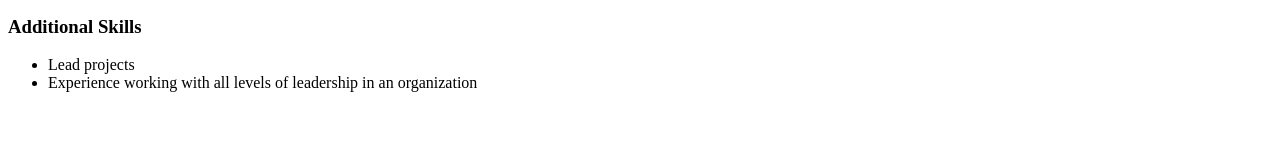
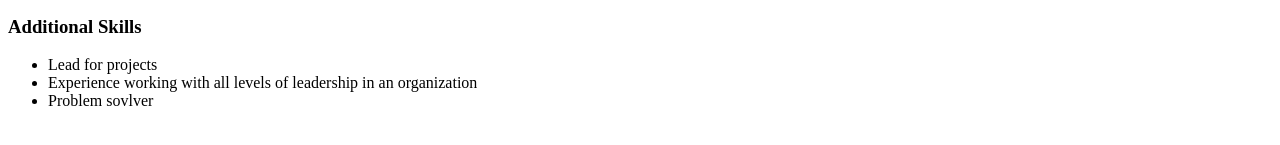
Before and after one commit to mrmichaelgallen/mrmichaelgallen.github.io, a plain HTML site: page index.html in a window 1280 px wide. Shown: the part 553-698 px from the top of the page. Drawn offline with Linux system fonts and the light colour scheme.

Commit message:
Update index.html

```diff
--- a/index.html
+++ b/index.html
@@ -30,8 +30,9 @@ Currently enrolled at The Tech Academy in their Web Development and Computer Pro
 </p>
 <p><h3>Additional Skills</h3>
     <ul>
-        <li>Lead projects</li>
+        <li>Lead for projects</li>
         <li>Experience working with all levels of leadership in an organization</li>
+        <li>Problem sovlver</li>
     </ul>
 
 </p>
```
